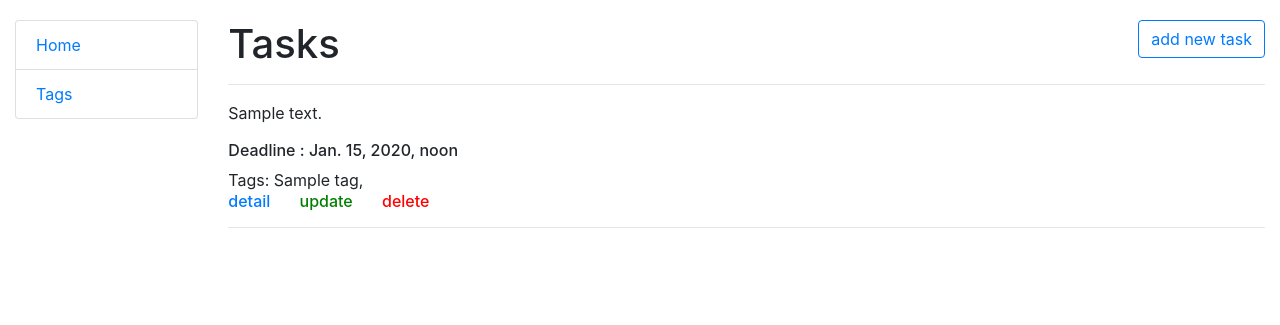
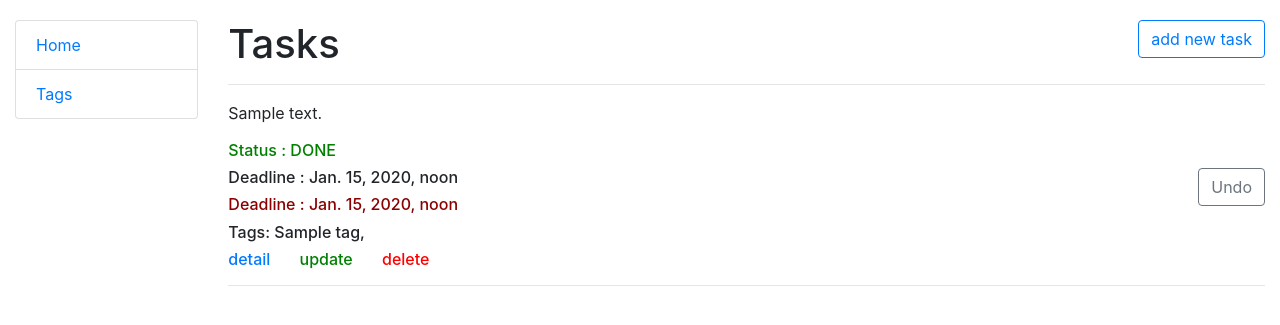
Before and after one commit to KatiukhaO/todo, a Django app: page / in a window 1280 px wide. Shown: the top 325 px of the page. Run offline with Django 4.2, Linux system fonts and the light colour scheme; tables that the repository leaves empty hold one stand-in row (values such as "Sample post").

Commit message:
Bace version

```diff
--- a/templates/base.html
+++ b/templates/base.html
@@ -13,8 +13,8 @@
           crossorigin="anonymous">
     {% load static %}
     <link rel="stylesheet" href="{% static "css/styles.css" %}">
+</head>
 
-</head>
 <body>
 <div class="container-fluid">
     <div class="row">
--- a/templates/todo/tag_detail.html
+++ b/templates/todo/tag_detail.html
@@ -7,7 +7,10 @@
             {% for task in tag.tasks.all %}
                 <hr>
 
-                <li>{{ task.content|truncatewords:12 }}</li>
+                <li>{{ task.content|truncatewords:12 }}
+                    <strong>
+                        <a style="float: right" href="{{ task.get_absolute_url }}">detail</a></li>
+                    </strong>
 
 
             {% endfor %}
--- a/templates/todo/task_list.html
+++ b/templates/todo/task_list.html
@@ -13,13 +13,23 @@
 
             {% autoescape off %}
                 {{ task.content|linebreaks|truncatewords:15 }}
+                {% if not task.done %}
+                    <h6 style="color: red">Status : NOT DONE</h6>
+                    <a class="btn btn-outline-success" style="float: right" href="{% url "todo:change_status_for_task" pk=task.id %}">Done</a>
+                {% else %}
+                     <h6 style="color: green; ">Status : DONE</h6>
+                    <a class="btn btn-outline-secondary" style="float: right" href="{% url "todo:change_status_for_task" pk=task.id %}">Undo</a>
+                {% endif %}
                 <h6>
-                <h6>Deadline : {{ task.deadline }}</h6>
-                Tags:
-                {% for tag in task.tags.all %}
-                    {{ tag }},
-                {% endfor %}
-                 </h6>
+                    <h6>Deadline : {{ task.create_task }}</h6>
+                    <h6 style="color: darkred">Deadline : {{ task.deadline }}</h6>
+                        <h6>
+                            Tags:
+                            {% for tag in task.tags.all %}
+                                {{ tag }},
+                            {% endfor %}
+                        </h6>
+                     </h6>
                 <h6>
                     <a href="{{ task.get_absolute_url }}">detail</a>
                     <a style="color: green; margin-left: 25px" href="{% url "todo:task_update" pk=task.id %}">update</a>
--- a/todo/forms.py
+++ b/todo/forms.py
@@ -15,6 +15,7 @@ class TaskForm(forms.ModelForm):
         widget=forms.CheckboxSelectMultiple,
         required=False
     )
+    deadline = forms.SplitDateTimeField()
 
     class Meta:
         model = Task
--- a/todo/models.py
+++ b/todo/models.py
@@ -4,7 +4,8 @@ from django.urls import reverse
 
 class Tag(models.Model):
     name = models.CharField(max_length=255, unique=True)
-    slug = models.SlugField(max_length=255, null=True, unique=True, blank=False)
+    slug = models.SlugField(max_length=255, null=True,
+                            unique=True, blank=False)
 
     class Meta:
         verbose_name = "tag"
@@ -12,7 +13,6 @@ class Tag(models.Model):
 
     def __str__(self):
         return self.name
-
 
     def get_absolute_url(self):
         return reverse("todo:tag_detail", kwargs={"slug": self.slug})
--- a/todo/urls.py
+++ b/todo/urls.py
@@ -2,7 +2,7 @@ from django.urls import path
 
 from todo.views import TagListView, TagDetailView, TaskListView, \
     TaskDetailView, TagCreateView, TagUpdateView, TagDeleteView, \
-    TaskCreateView, TaskUpdateView, TaskDeleteView
+    TaskCreateView, TaskUpdateView, TaskDeleteView, change_status_task
 
 urlpatterns = [
     path("tags/", TagListView.as_view(),
@@ -13,9 +13,8 @@ urlpatterns = [
          name="tag_update"),
     path("tags/<slug:slug>/delete/", TagDeleteView.as_view(),
          name="tag_delete"),
-    path("tags/<slug:slug>/", TagDetailView.as_view()
-         , name="tag_detail"),
-
+    path("tags/<slug:slug>/", TagDetailView.as_view(),
+         name="tag_detail"),
     path("", TaskListView.as_view(),
          name="task_list"),
     path("<int:pk>/", TaskDetailView.as_view(),
@@ -23,10 +22,11 @@ urlpatterns = [
     path("create/", TaskCreateView.as_view(),
          name="task_create"),
     path("<int:pk>/update/", TaskUpdateView.as_view(),
-             name="task_update"),
+         name="task_update"),
     path("<int:pk>/delete/", TaskDeleteView.as_view(),
-             name="task_delete"),
-
+         name="task_delete"),
+    path("<int:pk>/change_status/", change_status_task,
+         name="change_status_for_task"),
 
 ]
 
--- a/todo/views.py
+++ b/todo/views.py
@@ -1,10 +1,9 @@
-from django.shortcuts import render
-from django.urls import reverse_lazy
+from django.http import HttpResponseRedirect
+from django.urls import reverse_lazy, reverse
 from django.views import generic
 
 from todo.forms import TagForm, TaskForm
 from todo.models import Tag, Task
-
 
 
 class TagListView(generic.ListView):
@@ -39,6 +38,7 @@ class TagDeleteView(generic.DeleteView):
 
 class TaskListView(generic.ListView):
     model = Task
+    queryset = Task.objects.all().order_by("done", "-create_task")
     template_name = "todo/task_list.html"
     context_object_name = "tasks"
     success_url = reverse_lazy("todo:task_list")
@@ -55,12 +55,21 @@ class TaskCreateView(generic.CreateView):
     form_class = TaskForm
     success_url = reverse_lazy("todo:task_list")
 
+
 class TaskUpdateView(generic.UpdateView):
     model = Task
     template_name = "todo/task_form.html"
     form_class = TaskForm
     success_url = reverse_lazy("todo:task_list")
 
+
 class TaskDeleteView(generic.DeleteView):
     model = Task
     success_url = reverse_lazy("todo:task_list")
+
+
+def change_status_task(request, pk):
+    task = Task.objects.get(pk=pk)
+    task.done = not task.done
+    task.save()
+    return HttpResponseRedirect(reverse("todo:task_list"))
```
Also changed, not shown: templates/todo/tag_form.html (line endings or trailing spaces), templates/todo/task_form.html (line endings or trailing spaces).
